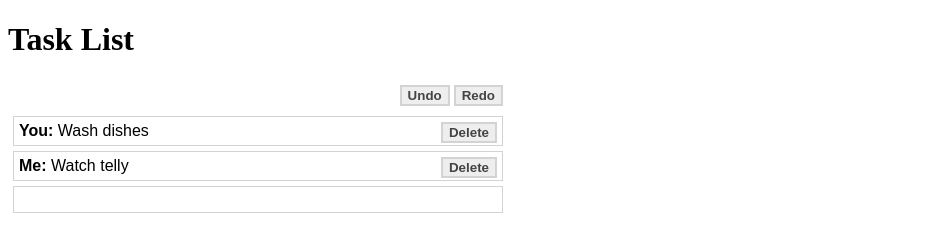
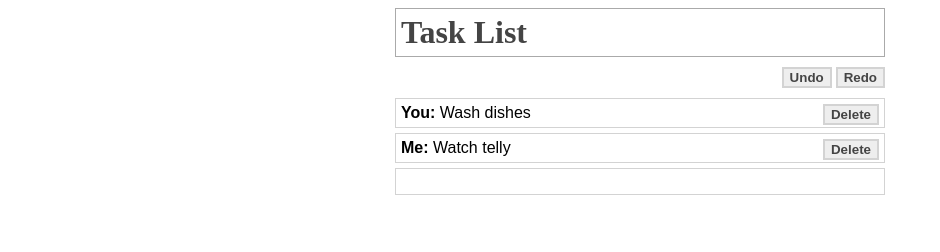
Before and after one commit to de-code/angular-v1-example-task-list, a website built with webpack: page index.html in a window 1280 px wide. Shown: the whole page, without its empty margins (0-940 px from the left). Built offline with nearby package versions, Linux system fonts and the light colour scheme; some packages are replaced by stand-ins of ours; what undo-stack would draw is missing.

Commit message:
minor styling update

```diff
--- a/src/style/style.css
+++ b/src/style/style.css
@@ -14,6 +14,15 @@ button:hover {
 task-list {
   display: block;
   max-width: 500px;
+  margin: auto;
+}
+
+task-list h1 {
+  margin: 5px;
+  padding: 5px;
+  background: #fff;
+  color: #444;
+  border: 1px solid #aaa;
 }
 
 task-list-item {
```
